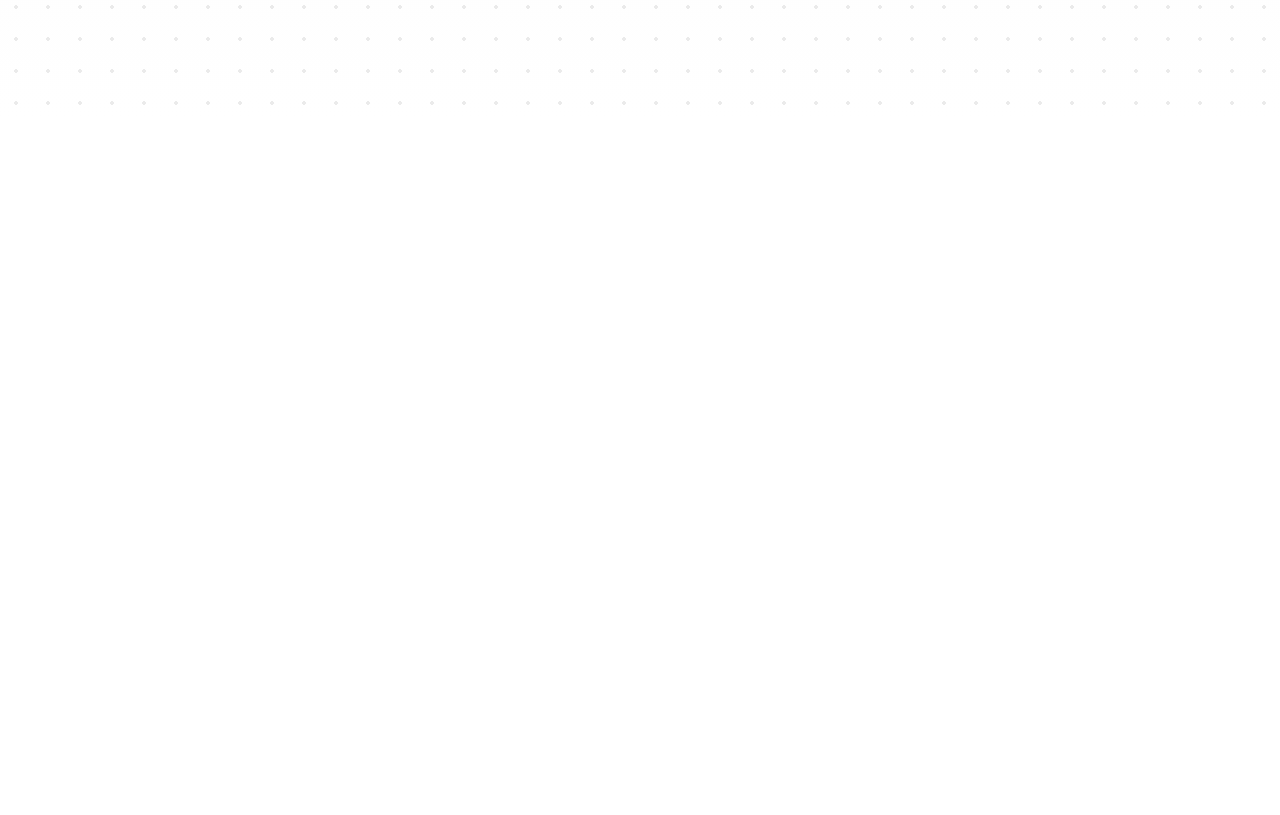
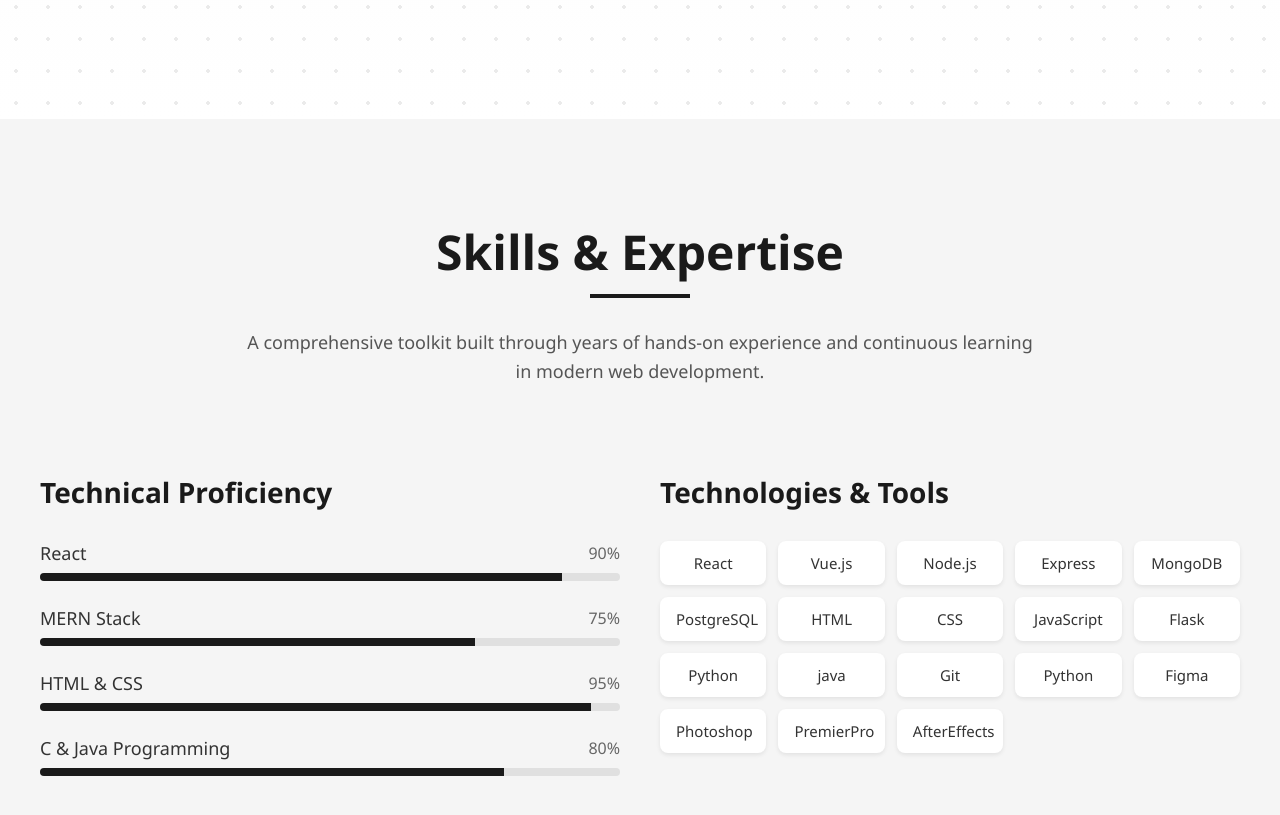
Before and after one commit to Kiruthick-07/myportfolio-v2, a React (Vite) app in the folder portfolio/: page / in a window 1280 px wide. Shown: the part 1481-2296 px from the top of the page. Before the commit the page ends 1600 px from the top, so only its background shows below. Built offline with nearby package versions, Linux system fonts and the light colour scheme.

Commit message:
Add: Skills container added

```diff
--- a/portfolio/src/App.jsx
+++ b/portfolio/src/App.jsx
@@ -1,6 +1,7 @@
 import { useState } from 'react'
 import Landing from './components/Landing'
 import About from './components/About'
+import Skills from './components/Skills.jsx'
 
 
 function App() {
@@ -10,6 +11,7 @@ function App() {
     <>
       <Landing/>
       <About />
+      <Skills />
     </>
   )
 }
--- a/portfolio/src/components/About.jsx
+++ b/portfolio/src/components/About.jsx
@@ -122,11 +122,12 @@ export default function AboutPage() {
                     {/* Left column: bio */}
                     <div style={leftCol}>
                         <p>
-                            I'm a passionate full-stack developer with over <strong>5 years</strong>
-                            of experience creating digital solutions that blend functionality
-                            with beautiful design. My journey began with a curiosity about how
-                            things work and evolved into a career dedicated to building
-                            exceptional user experiences.
+                            Entry-level Software Engineer skilled in the MERN
+                            stack with a strong engineering foundation. Focused
+                            on building scalable, user-centric web applications
+                            using React, Node.js, and modern JavaScript. Eager
+                            to contribute to a collaborative development team
+                            with strong problem-solving skills.
                         </p>
 
                         <div style={spacer} />
--- /dev/null
+++ b/portfolio/src/components/Skills.jsx
@@ -0,0 +1,172 @@
+import React from 'react';
+
+const SkillsExpertise = () => {
+  const styles = {
+    container: {
+      backgroundColor: '#f5f5f5',
+      padding: '60px 20px',
+      fontFamily: "'Segoe UI', Tahoma, Geneva, Verdana, sans-serif",
+    },
+    heading: {
+      fontSize: 'clamp(32px, 5vw, 48px)',
+      fontWeight: '700',
+      textAlign: 'center',
+      marginBottom: '10px',
+      color: '#1a1a1a',
+    },
+    underline: {
+      width: '100px',
+      height: '4px',
+      backgroundColor: '#1a1a1a',
+      margin: '0 auto 30px',
+    },
+    subtitle: {
+      textAlign: 'center',
+      color: '#555',
+      fontSize: 'clamp(14px, 2.5vw, 18px)',
+      maxWidth: '800px',
+      margin: '0 auto 60px',
+      lineHeight: '1.6',
+    },
+    contentWrapper: {
+      maxWidth: '1200px',
+      margin: '0 auto',
+      display: 'grid',
+      gridTemplateColumns: 'repeat(auto-fit, minmax(300px, 1fr))',
+      gap: '40px',
+      padding: '0 20px',
+    },
+    section: {
+      width: '100%',
+    },
+    sectionTitle: {
+      fontSize: 'clamp(22px, 3vw, 28px)',
+      fontWeight: '600',
+      marginBottom: '30px',
+      color: '#1a1a1a',
+    },
+    skillItem: {
+      marginBottom: '25px',
+    },
+    skillHeader: {
+      display: 'flex',
+      justifyContent: 'space-between',
+      alignItems: 'center',
+      marginBottom: '8px',
+    },
+    skillName: {
+      fontSize: 'clamp(15px, 2vw, 18px)',
+      fontWeight: '500',
+      color: '#333',
+    },
+    skillPercent: {
+      fontSize: 'clamp(14px, 1.8vw, 16px)',
+      color: '#666',
+      fontWeight: '500',
+    },
+    progressBar: {
+      width: '100%',
+      height: '8px',
+      backgroundColor: '#e0e0e0',
+      borderRadius: '4px',
+      overflow: 'hidden',
+    },
+    progressFill: {
+      height: '100%',
+      backgroundColor: '#1a1a1a',
+      transition: 'width 1s ease-in-out',
+    },
+    techGrid: {
+      display: 'grid',
+      gridTemplateColumns: 'repeat(auto-fill, minmax(100px, 1fr))',
+      gap: '12px',
+      marginTop: '30px',
+    },
+    techBadge: {
+      padding: '12px 16px',
+      backgroundColor: '#fff',
+      borderRadius: '8px',
+      textAlign: 'center',
+      fontSize: 'clamp(13px, 1.8vw, 15px)',
+      color: '#333',
+      fontWeight: '500',
+      boxShadow: '0 2px 4px rgba(0,0,0,0.08)',
+      transition: 'transform 0.2s, box-shadow 0.2s',
+      cursor: 'default',
+    },
+  };
+
+  const skills = [
+    { name: 'React', level: 90 },
+    { name: 'MERN Stack', level: 75 },
+    { name: 'HTML & CSS', level: 95 },
+    { name: 'C & Java Programming', level: 80 },
+  ];
+
+  const technologies = [
+    'React', 'Vue.js', 'Node.js', 'Express',
+    'MongoDB', 'PostgreSQL', 'HTML', 'CSS',
+    'JavaScript','Flask','Python','java',
+    'Git', 'Python', 'Figma','Photoshop',
+    'PremierPro','AfterEffects'
+  ];
+
+  return (
+    <div style={styles.container}>
+      <h2 style={styles.heading}>Skills & Expertise</h2>
+      <div style={styles.underline}></div>
+      <p style={styles.subtitle}>
+        A comprehensive toolkit built through years of hands-on experience and continuous
+        learning in modern web development.
+      </p>
+
+      <div style={styles.contentWrapper}>
+        {/* Technical Proficiency Section */}
+        <div style={styles.section}>
+          <h3 style={styles.sectionTitle}>Technical Proficiency</h3>
+          {skills.map((skill, index) => (
+            <div key={index} style={styles.skillItem}>
+              <div style={styles.skillHeader}>
+                <span style={styles.skillName}>{skill.name}</span>
+                <span style={styles.skillPercent}>{skill.level}%</span>
+              </div>
+              <div style={styles.progressBar}>
+                <div
+                  style={{
+                    ...styles.progressFill,
+                    width: `${skill.level}%`,
+                  }}
+                ></div>
+              </div>
+            </div>
+          ))}
+        </div>
+
+        {/* Technologies & Tools Section */}
+        <div style={styles.section}>
+          <h3 style={styles.sectionTitle}>Technologies & Tools</h3>
+          <div style={styles.techGrid}>
+            {technologies.map((tech, index) => (
+              <div
+                key={index}
+                style={styles.techBadge}
+                onMouseEnter={(e) => {
+                  e.currentTarget.style.transform = 'translateY(-2px)';
+                  e.currentTarget.style.boxShadow = '0 4px 8px rgba(0,0,0,0.12)';
+                }}
+                onMouseLeave={(e) => {
+                  e.currentTarget.style.transform = 'translateY(0)';
+                  e.currentTarget.style.boxShadow = '0 2px 4px rgba(0,0,0,0.08)';
+                }}
+              >
+                {tech}
+              </div>
+            ))}
+          </div>
+        </div>
+      </div>
+    </div>
+  );
+};
+
+export default SkillsExpertise;
```
